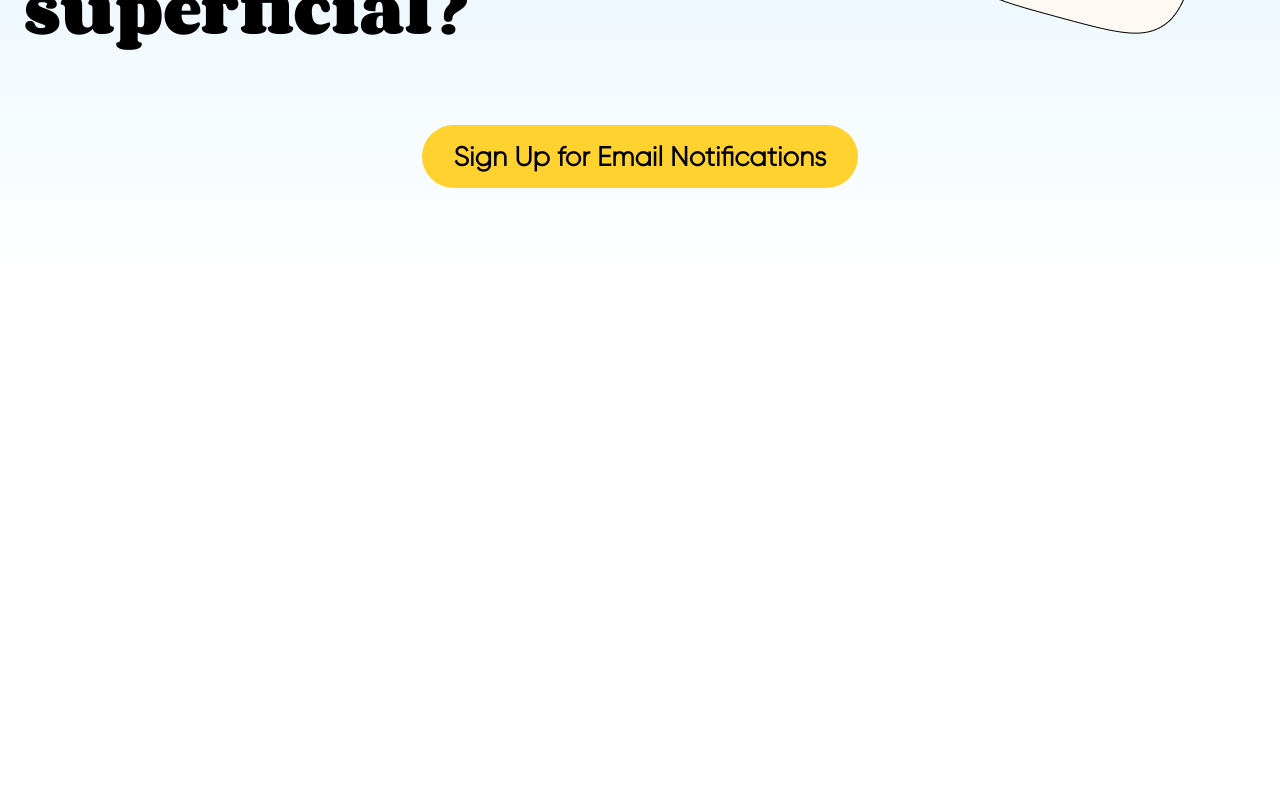
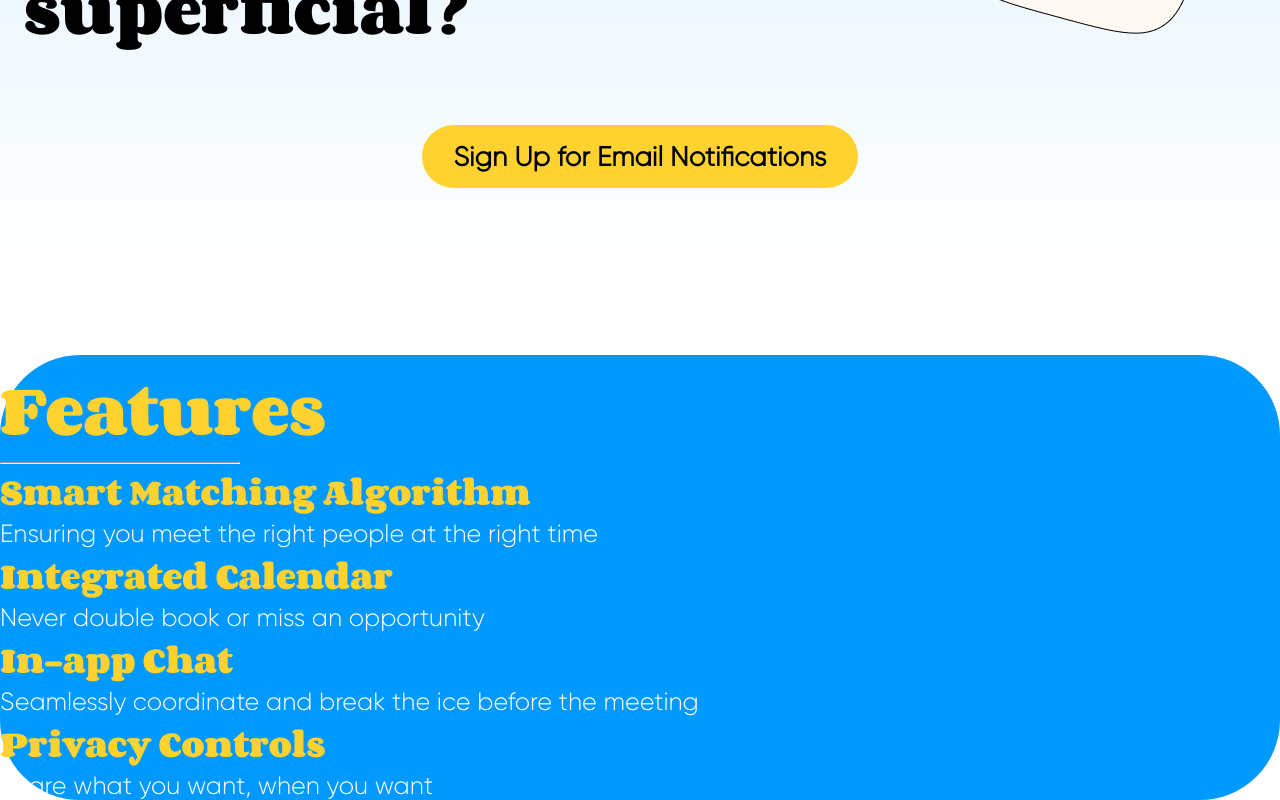
Before and after one commit to makeitMVPadmin/CoffeeChat, a React (Create React App) app: page /landing-page in a window 1280 px wide. Shown: the part 959-1759 px from the top of the page. Before the commit the page ends 1314 px from the top, so only its background shows below. Built offline with nearby package versions, Linux system fonts and the light colour scheme; no server answers; a web font is replaced by a local one.

Commit message:
add features skeleton & styling

```diff
--- /dev/null
+++ b/src/components/Landing/Features/Features.jsx
@@ -0,0 +1,30 @@
+import "./Features.scss";
+
+const Features = () => {
+  return (
+      <section className="features">
+          <div className="features__box">
+      <h2 className="features__title">Features</h2>
+      <hr className="features__line" />
+      <h3 className="features__subtitle">Smart Matching Algorithm</h3>
+      <p className="features__description">
+        Ensuring you meet the right people at the right time
+      </p>
+      <h3 className="features__subtitle">Integrated Calendar</h3>
+      <p className="features__description">
+        Never double book or miss an opportunity
+      </p>
+      <h3 className="features__subtitle">In-app Chat</h3>
+      <p className="features__description">
+        Seamlessly coordinate and break the ice before the meeting
+      </p>
+      <h3 className="features__subtitle">Privacy Controls</h3>
+      <p className="features__description">
+        Share what you want, when you want
+      </p>
+          </div>
+    </section>
+  );
+};
+
+export default Features;
--- /dev/null
+++ b/src/components/Landing/Features/Features.scss
@@ -0,0 +1,51 @@
+@use "../../../styles/partials/global" as *;
+@use "../../../styles/partials/variables" as *;
+@use "../../../styles/partials/mixins" as *;
+
+.features {
+    width: 100vw;
+    height: 45rem;
+    width: 100%;
+    height: 100%;
+
+    @include desktop {
+      max-width: 100vw;
+      height: 60rem;
+      height: auto;
+      margin: auto;
+    }
+
+  &__box {
+    background-color: $mvp-light-blue;border-radius: 5rem;
+  }
+
+  &__title {
+    color: $mvp-yellow;
+    @include mobile-pageheader;
+    @include tablet {
+        @include desktop-pageheader;
+    }
+  }
+
+  &__line {
+    color: $mvp-white;
+    width: 15rem;
+  }
+
+  &__subtitle {
+    color: $mvp-yellow;
+    @include mobile-subheader;
+    @include tablet {
+        @include desktop-subheader;
+    }
+  }
+
+  &__description {
+    color: $mvp-white;
+
+    @include mobile-body;
+    @include tablet {
+        @include desktop-body;
+    }
+  }
+}
--- a/src/pages/LandingPage/LandingPage.jsx
+++ b/src/pages/LandingPage/LandingPage.jsx
@@ -1,11 +1,17 @@
 import Header from "../../components/Landing/Header/Header";
 import Hero from "../../components/Landing/Hero/Hero";
+// import About from "../../components/Landing/About/About";
+// import Partners from "../../components/Landing/Partners/Partners";
+import Features from "../../components/Landing/Features/Features";
 
 const LandingPage = () => {
   return (
       <>
       <Header />
       <Hero />
+      {/* <About /> */}
+      {/* <Partners /> */}
+      <Features />
       </>
   );
 };
```
